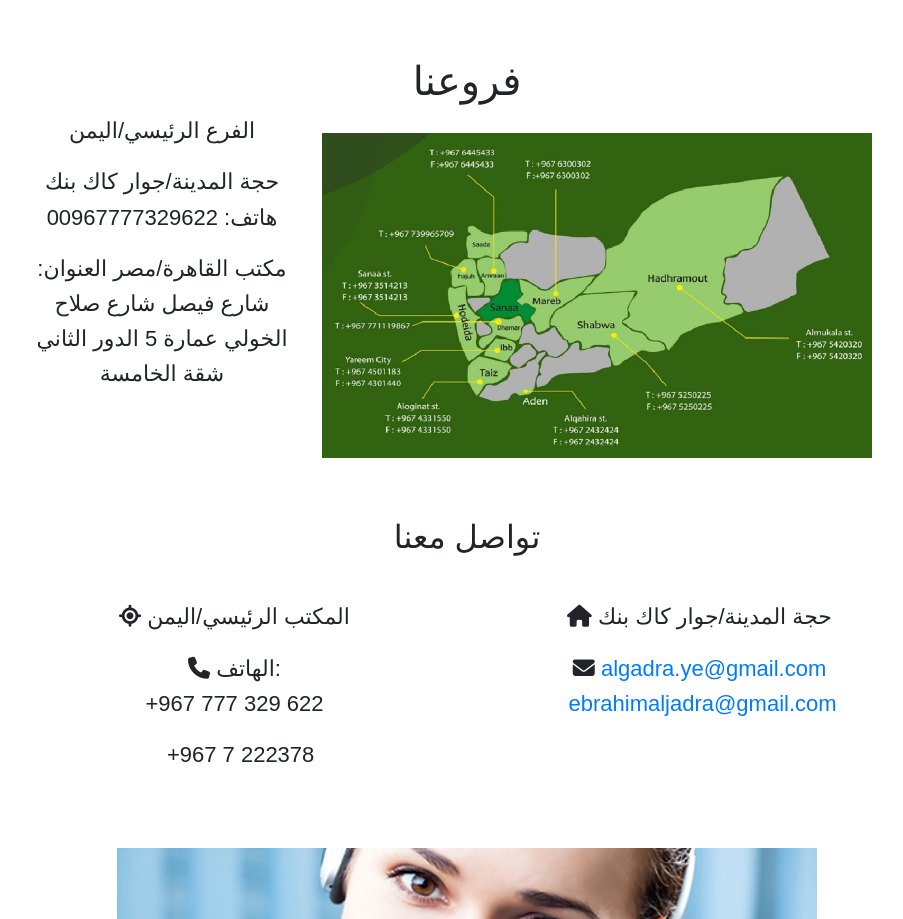
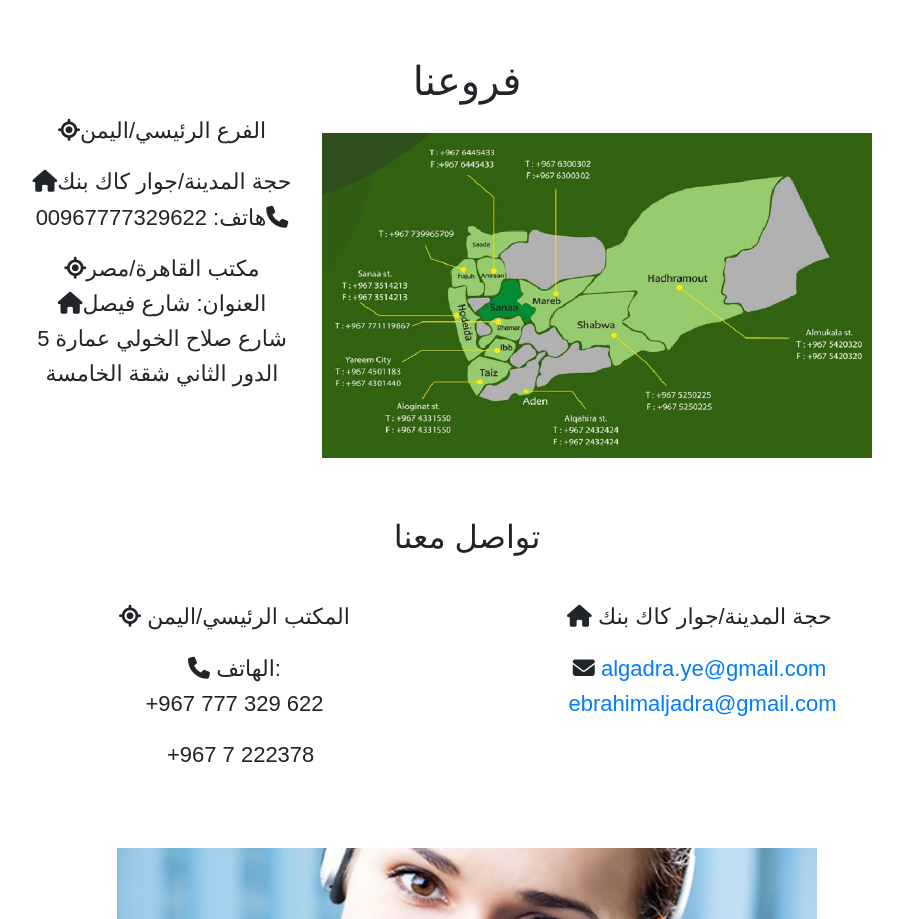
Before and after one commit to wieas2/AlJadra, a plain HTML site: page index.html in a window 1280 px wide. Shown: the part 5591-6510 px from the top of the page, without its empty margins (173-1076 px from the left). Drawn offline with Linux system fonts and the light colour scheme; files whose address does not match are found by name.

Commit message:
Update index.html

```diff
--- a/index.html
+++ b/index.html
@@ -234,15 +234,15 @@ AIG مصر،
                 <div class="row col-12">
                     <div class="col-12 col-lg-4">
 
-                        <p data-ar="الفرع الرئيسي/اليمن" data-en="Main Branch">الفرع الرئيسي/اليمن</p>
-                        <p data-ar=" حجة المدينة/جوار كاك بنك هاتف: 00967 777 329 622" data-en="Hajjah Al-Madina\near CAC Bank Tel: 00967 777 329 622">حجة المدينة/جوار كاك بنك<br> هاتف: 00967777329622</p>
+                        <p data-ar="الفرع الرئيسي/اليمن" data-en="Main Branch"> <i class="fa-solid fa-location"></i>الفرع الرئيسي/اليمن</p>
+                        <p data-ar=" حجة المدينة/جوار كاك بنك هاتف: 00967 777 329 622" data-en="Hajjah Al-Madina\near CAC Bank Tel: 00967 777 329 622"><i class="fa-solid fa-house"></i>حجة المدينة/جوار كاك بنك<br> هاتف: 00967777329622<i class="fa-solid fa-phone"></i></p>
                         <p data-ar="مكتب القاهرة/مصر
                         العنوان: شارع فيصل
                         شارع صلاح الخولي عمارة 5 الدور الثاني شقة الخامسة" data-en="Cairo office\Egypt
                         Address: Faisal Street
-                        Salah Al-Khouli Street, building 5, second floor, apartment five">مكتب القاهرة/مصر
+                        Salah Al-Khouli Street, building 5, second floor, apartment five"> <i class="fa-solid fa-location"></i>مكتب القاهرة/مصر
 
-                        العنوان: شارع فيصل
+                        العنوان: شارع فيصل<i class="fa-solid fa-house"></i>
                         شارع صلاح الخولي عمارة 5 الدور الثاني شقة الخامسة</p>
 
                     </div>
```
